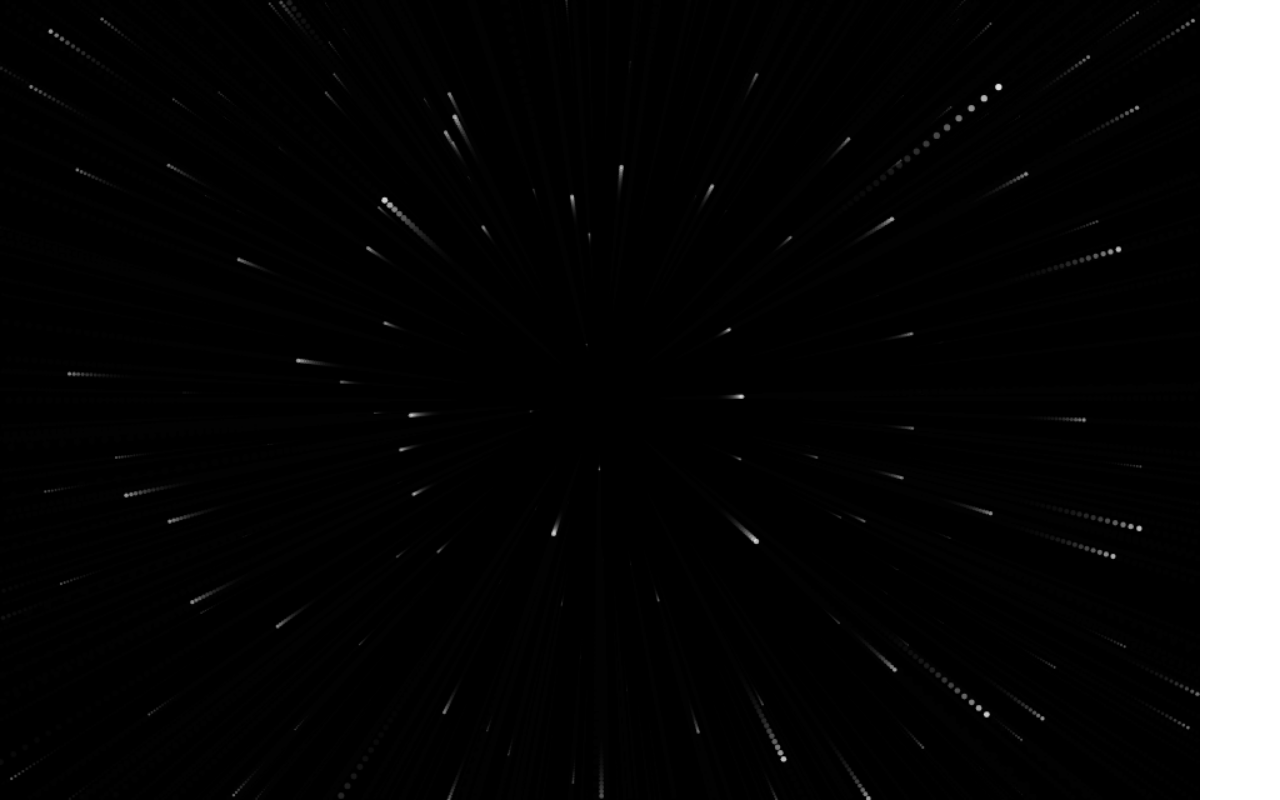
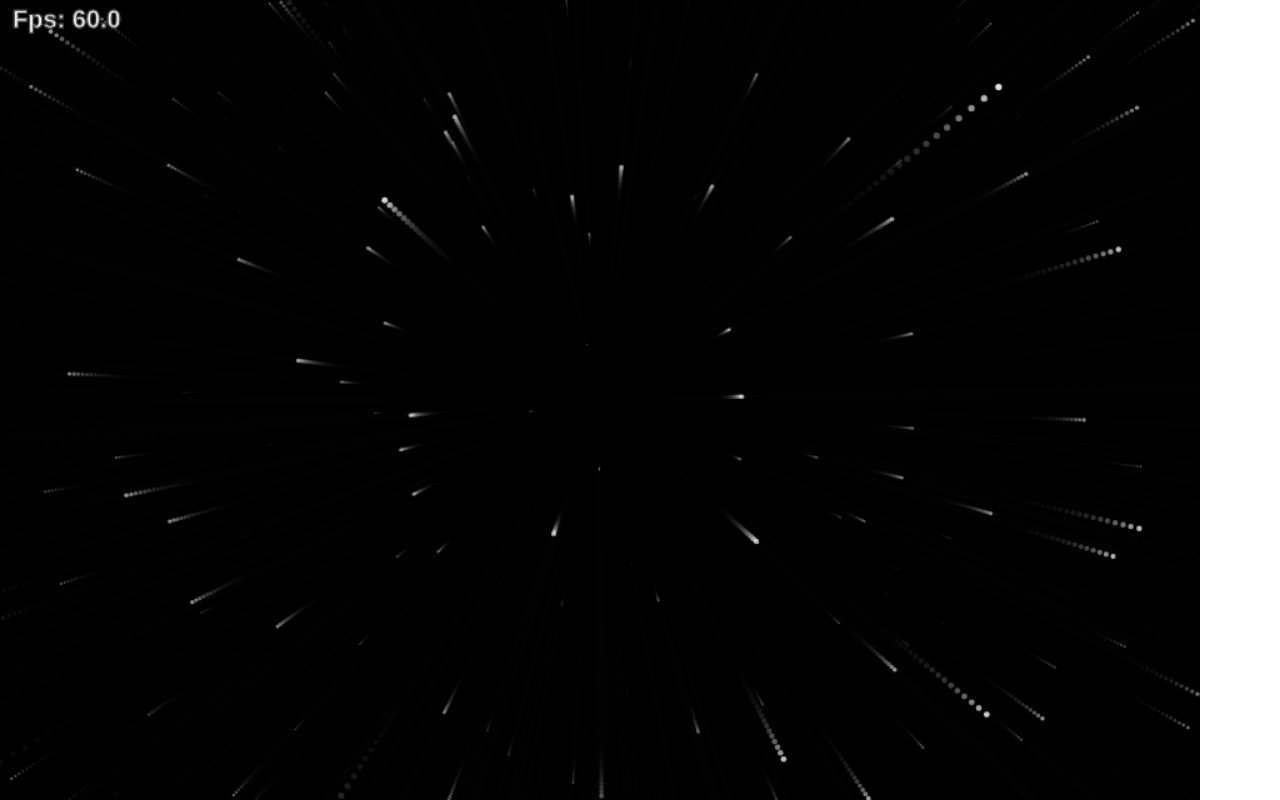
Before and after one commit to bwestlin/canvas-experiments, a plain HTML site: page stars.html in a window 1280 px wide. Drawn offline with Linux system fonts and the light colour scheme.

Commit message:
Minor syntax changes

```diff
--- a/js/effects/stars.js
+++ b/js/effects/stars.js
@@ -15,7 +15,7 @@ var renderStars = (function () {
     });
   }
 
-  return function renderStars(ctx) {
+  return function (ctx) {
     var canvas = ctx.canvas;
     var currMillisec = new Date().getTime();
     var time = (currMillisec - lastMillisec) | 0;
@@ -51,6 +51,7 @@ $(window).load(function() {
   $("#stars-canvas").canvasAnimation({
     renderer: renderStars,
     bgColor: "rgba(0,0,0,0.2)",
+    showFps: true,
     scaling: "fit-window"
   });
 });
```
Also changed, not shown: fire.html (+1 -1 lines), stars.html (+1 -1 lines).
